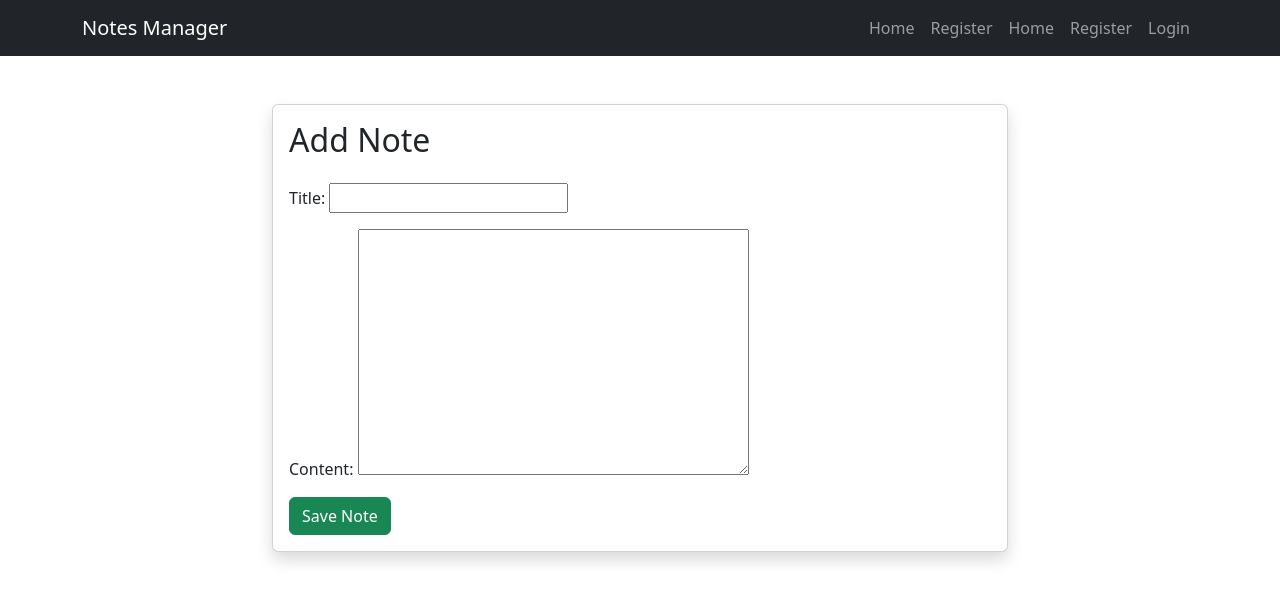
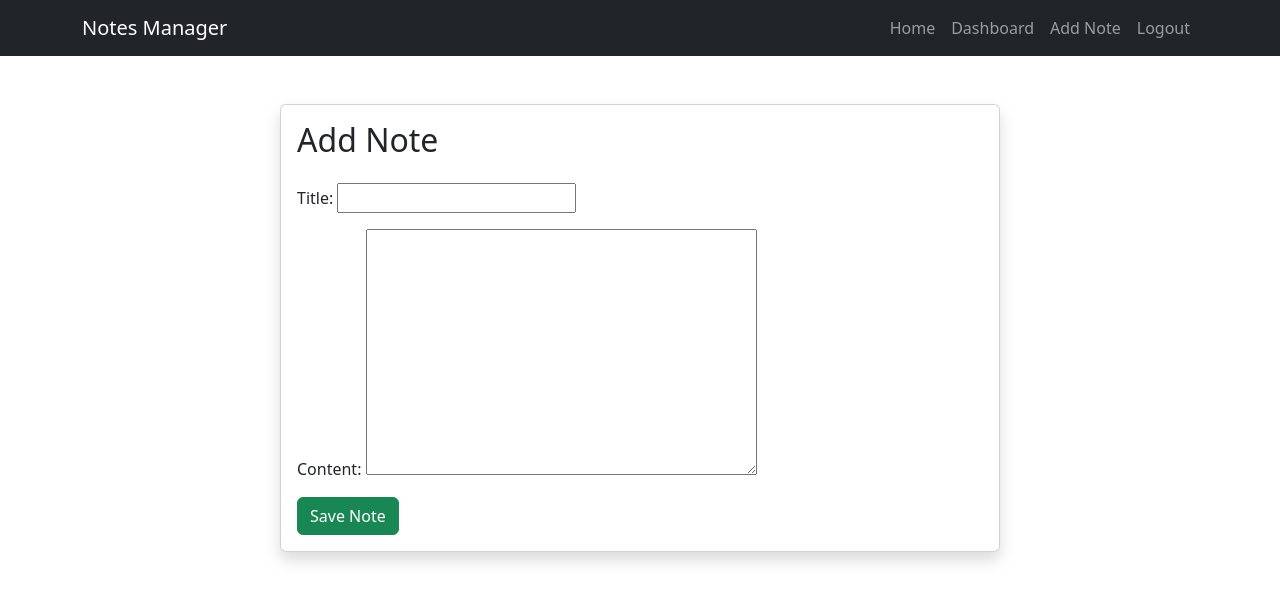
Before and after one commit to vaibhaviapshinge10-oss/NotesManager, a Django app: page /add-note/ in a window 1280 px wide. Shown: the top 602 px of the page. Run offline with Django 5.2, Linux system fonts and the light colour scheme; the visitor is signed in with stand-in values (Sample User, id 1).

Commit message:
Fix navigation layout and complete notes manager

```diff
--- a/NoteManager/notes/templates/base.html
+++ b/NoteManager/notes/templates/base.html
@@ -1,52 +1,65 @@
+{% load static %}
 <!DOCTYPE html>
 <html lang="en">
 <head>
     <meta charset="UTF-8">
     <meta name="viewport" content="width=device-width, initial-scale=1.0">
-    <title>{% block title %}{% endblock %}</title>
+    <title>{% block title %}Notes Manager{% endblock %}</title>
 
-    <link href="https://cdn.jsdelivr.net/npm/bootstrap@5.3.7/dist/css/bootstrap.min.css" rel="stylesheet">
+    <link href="https://cdn.jsdelivr.net/npm/bootstrap@5.3.3/dist/css/bootstrap.min.css" rel="stylesheet">
 </head>
-
 <body>
 
 <nav class="navbar navbar-expand-lg navbar-dark bg-dark">
     <div class="container">
 
-        <a class="navbar-brand" href="/">Notes Manager</a>
+        <a class="navbar-brand" href="{% url 'home' %}">Notes Manager</a>
 
+        <div class="collapse navbar-collapse">
             <ul class="navbar-nav ms-auto">
 
                 <li class="nav-item">
-                <a class="nav-link" href="/">Home</a>
+                    <a class="nav-link" href="{% url 'home' %}">Home</a>
+                </li>
+
+                {% if user.is_authenticated %}
+
+                    <li class="nav-item">
+                        <a class="nav-link" href="{% url 'dashboard' %}">Dashboard</a>
                     </li>
 
                     <li class="nav-item">
-                <a class="nav-link" href="/register/">Register</a>
-            </li>
-            <li class="nav-item">
-    <a class="nav-link" href="/">Home</a>
+                        <a class="nav-link" href="{% url 'add_note' %}">Add Note</a>
                     </li>
 
                     <li class="nav-item">
-    <a class="nav-link" href="{% url 'register' %}">
-        Register
-    </a>
+                        <a class="nav-link" href="{% url 'logout' %}">Logout</a>
+                    </li>
+
+                {% else %}
+
+                    <li class="nav-item">
+                        <a class="nav-link" href="{% url 'login' %}">Login</a>
                     </li>
 
                     <li class="nav-item">
-    <a class="nav-link" href="{% url 'login' %}">
-        Login
-    </a>
+                        <a class="nav-link" href="{% url 'register' %}">Register</a>
                     </li>
 
+                {% endif %}
+
             </ul>
+        </div>
 
     </div>
 </nav>
 
+<div class="container mt-4">
     {% block content %}
     {% endblock %}
+</div>
+
+<script src="https://cdn.jsdelivr.net/npm/bootstrap@5.3.3/dist/js/bootstrap.bundle.min.js"></script>
 
 </body>
 </html>
--- a/NoteManager/notes/urls.py
+++ b/NoteManager/notes/urls.py
@@ -9,4 +9,5 @@ urlpatterns = [
     path("add-note/", views.add_note, name="add_note"),
     path("edit-note/<int:note_id>/", views.edit_note, name="edit_note"),
     path("delete-note/<int:note_id>/", views.delete_note, name="delete_note"),
+    path("logout/", views.logout_user, name="logout"),
 ]
--- a/NoteManager/notes/views.py
+++ b/NoteManager/notes/views.py
@@ -5,6 +5,7 @@ from django.contrib import messages
 from django.contrib.auth.decorators import login_required
 from .models import Note
 from django.shortcuts import get_object_or_404
+from django.contrib.auth import logout
 
 def home(request):
     return render(request, "home.html")
@@ -96,3 +97,8 @@ def delete_note(request, note_id):
         return redirect("dashboard")
 
     return render(request, "delete_note.html", {"note": note})
+
+@login_required
+def logout_user(request):
+    logout(request)
+    return redirect("home")
```
Lines whose indentation alone changed are shown as unchanged.
